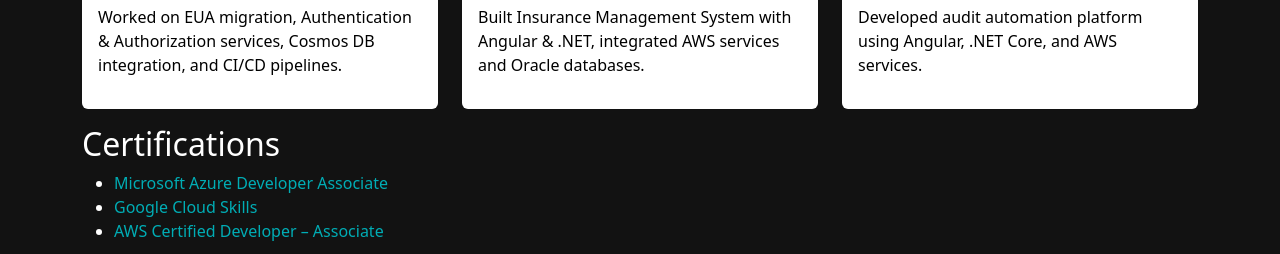
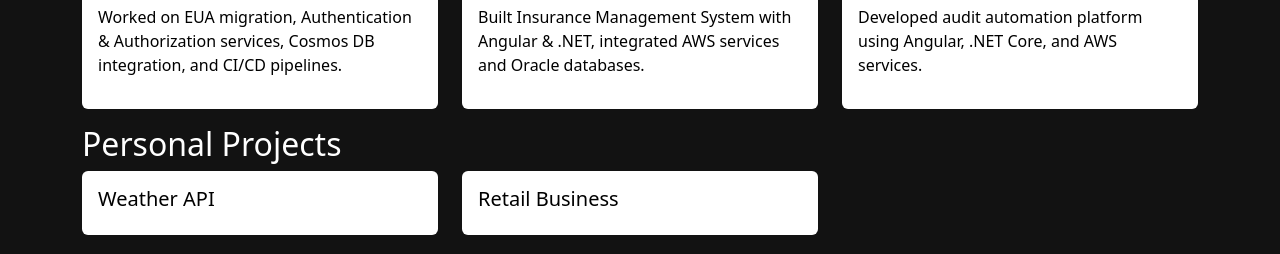
Before and after one commit to raj161100/raj161100.github.io, a plain HTML site: page index.html in a window 1280 px wide. Shown: the part 684-938 px from the top of the page. Drawn offline with nearby package versions, Linux system fonts and the light colour scheme.

Commit message:
Update index.html
Updated index with personal projects section for insight on Current personal project

```diff
--- a/index.html
+++ b/index.html
@@ -6,6 +6,7 @@
     <title>Rithwik Raj Mallam | Portfolio</title>
     <link href="https://cdn.jsdelivr.net/npm/bootstrap@5.3.0/dist/css/bootstrap.min.css" rel="stylesheet">
     <script src="https://cdn.jsdelivr.net/npm/bootstrap@5.3.0/dist/js/bootstrap.bundle.min.js"></script>
+    <script src="https://cdnjs.cloudflare.com/ajax/libs/three.js/r128/three.min.js"></script>
     <style>
         body { background-color: #121212; color: #fff; }
         .hero { padding: 60px 0; text-align: center; }
@@ -18,6 +19,7 @@
         .resume-download { text-align: center; margin: 40px 0; }
         .btn-resume { background-color: #00adb5; color: #fff; border: none; padding: 10px 20px; border-radius: 5px; transition: background-color 0.3s; }
         .btn-resume:hover { background-color: #00858a; }
+        #three-container { width: 100%; height: 300px; margin-top: 20px; }
     </style>
 </head>
 <body>
@@ -137,6 +139,29 @@
             </div>
         </section>
 
+		<section>
+            <h2>Personal Projects</h2>
+            <div class="row">
+                <div class="col-md-4">
+                    <div class="card p-3 mb-3" data-bs-toggle="collapse" data-bs-target="#weatherAPIDescription">
+                        <h5>Weather API</h5>
+                    </div>
+                    <div id="weatherAPIDescription" class="collapse">
+                        <p>A simple API service that provides real-time weather data for multiple locations.</p>
+                    </div>
+                </div>
+                <div class="col-md-4">
+                    <div class="card p-3 mb-3" data-bs-toggle="collapse" data-bs-target="#retailBusinessDescription">
+                        <h5>Retail Business</h5>
+                    </div>
+                    <div id="retailBusinessDescription" class="collapse">
+                        <p>An application that helps retail businesses manage inventory, sales, and customer engagement.</p>
+                    </div>
+                </div>
+            </div>
+        </section>
+
+
         <section>
             <h2>Certifications</h2>
             <ul>
```
